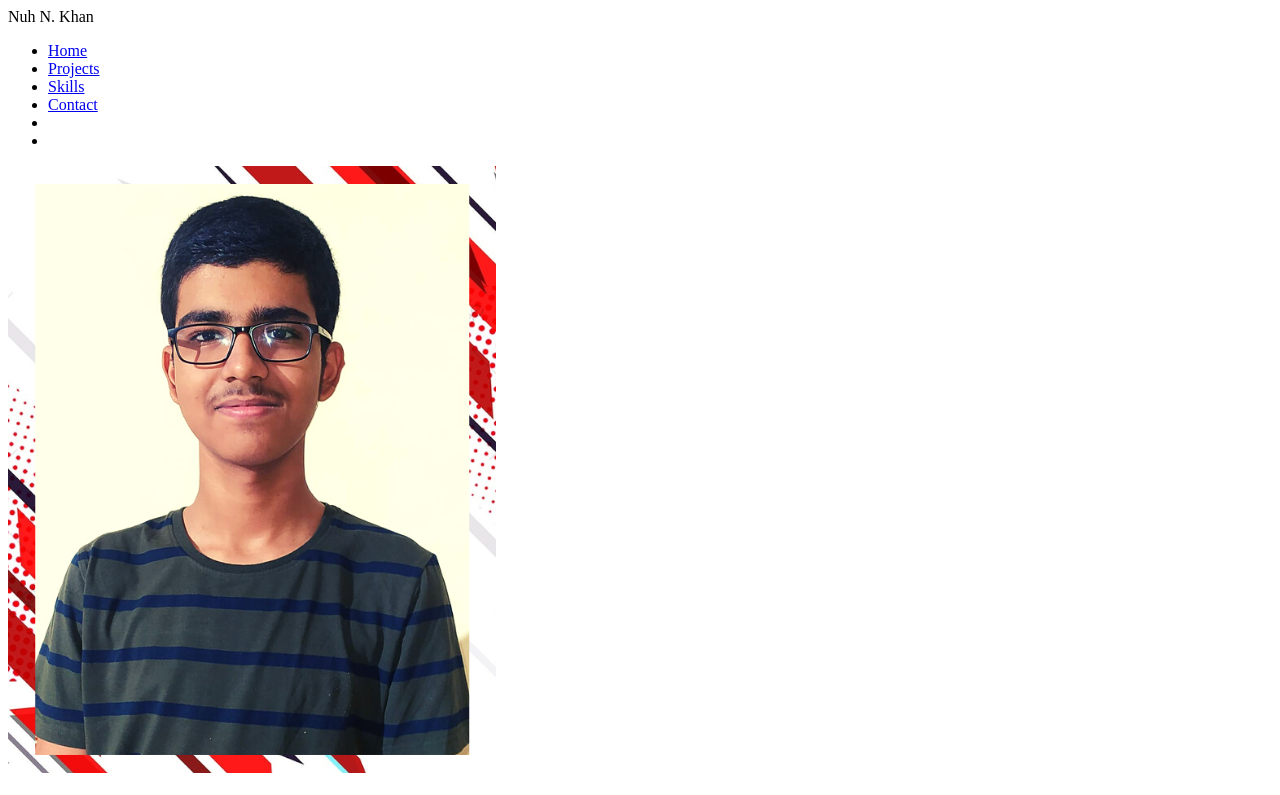
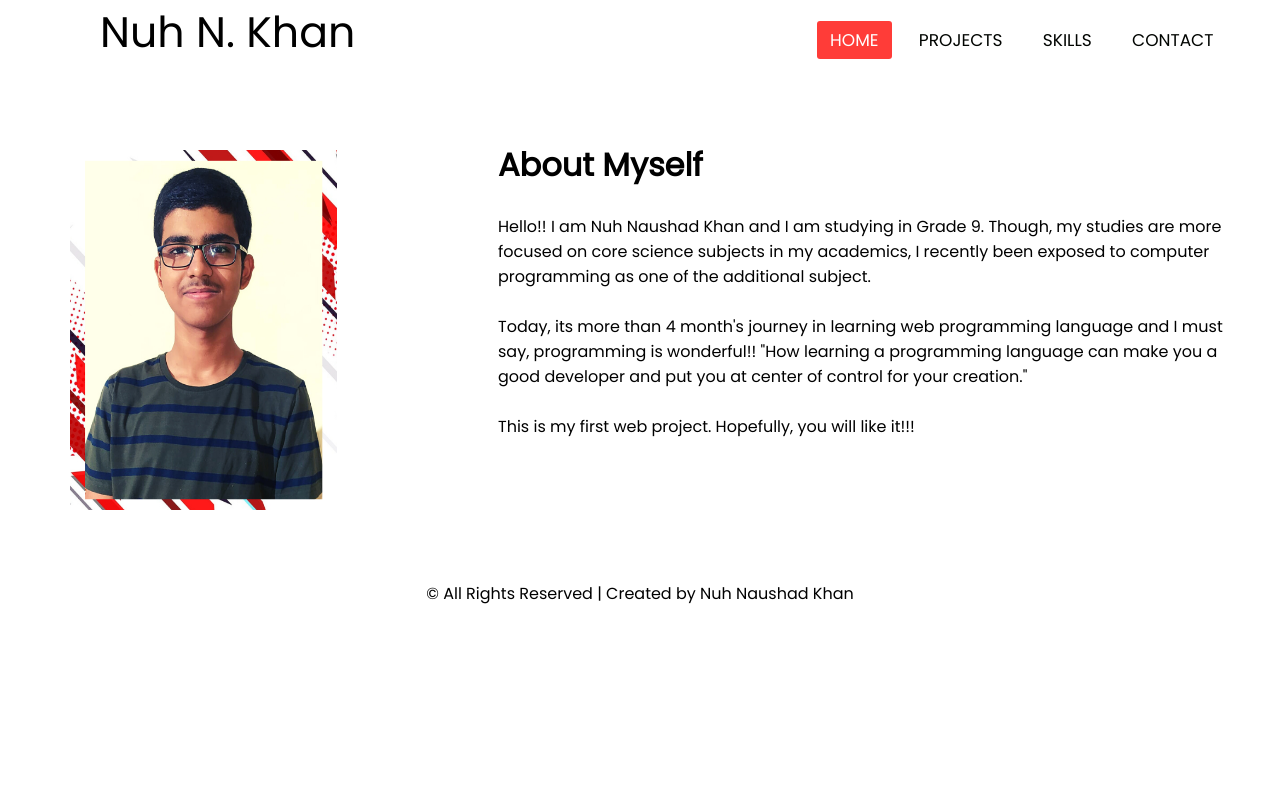
Before and after one commit to ItzTheNuh/my-website, a plain HTML site: page index.html in a window 1280 px wide. Shown: the top 795 px of the page. Drawn offline with Linux system fonts and the light colour scheme; files whose address does not match are found by name.

Commit message:
Update index.html

```diff
--- a/index.html
+++ b/index.html
@@ -4,7 +4,7 @@
         <meta charset="utf-8">
         <title>Welcome to my Portfolio!</title>
         <meta name="viewport" content="width=device-width, initial-scale=1.0">
-        <link rel="stylesheet" href="/my website/CSS/style.css">
+        <link rel="stylesheet" href="/my-website/CSS/style.css">
         <link rel="stylesheet" href="https://fonts.googleapis.com/css?family=Poppins">
         <link rel="stylesheet" href="https://fonts.googleapis.com/css?family=Roboto">
     </head>
@@ -14,10 +14,10 @@
                 <nav>
                     <label class="logo">Nuh N. Khan</label>
                     <ul>
-                        <li><a class="active" href="/my website/index.html">Home</a></li>
-                        <li><a href="/my website/projects.html">Projects</a></li>
-                        <li><a href="/my website/skills.html">Skills</a></li>
-                        <li><a href="/my website/contacts.html">Contact</a></li>
+                        <li><a class="active" href="/my-website/index.html">Home</a></li>
+                        <li><a href="/my-website/projects.html">Projects</a></li>
+                        <li><a href="/my-website/skills.html">Skills</a></li>
+                        <li><a href="/my-website/contacts.html">Contact</a></li>
                         <li></li>
                         <li></li>
                     </ul>
```
